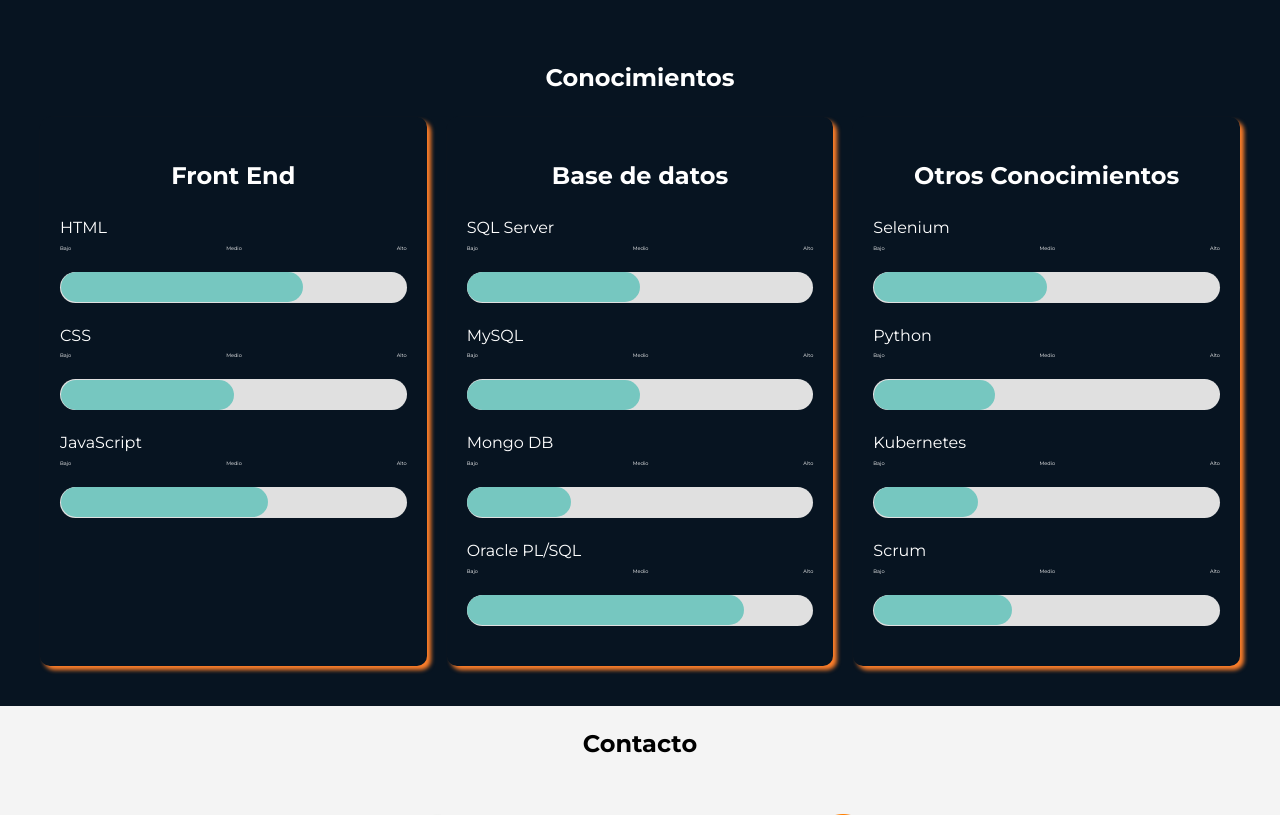
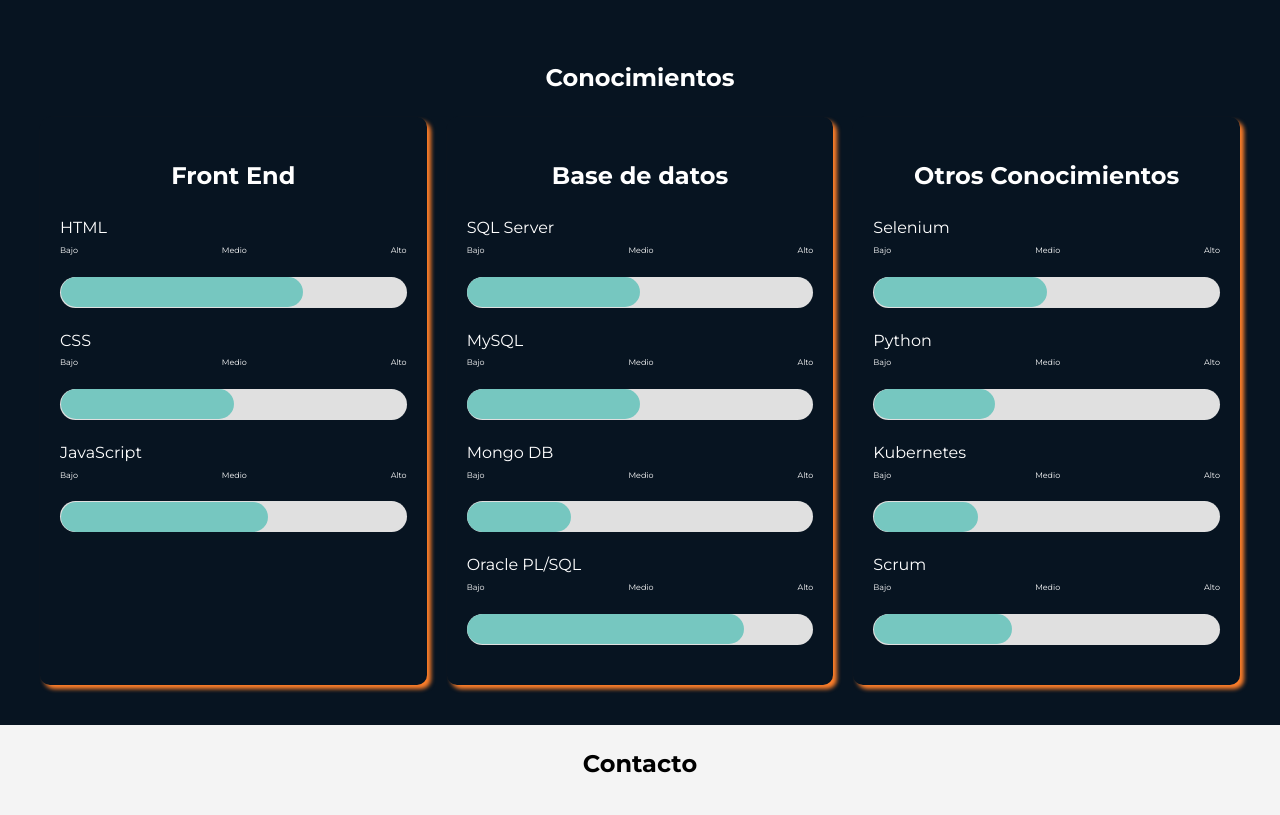
Before and after one commit to jvasquezg3/CvWeb, a Flask app: page / in a window 1280 px wide. Shown: the part 3164-3979 px from the top of the page. Run offline with Flask 3, Linux system fonts and the light colour scheme.

Commit message:
Add files via upload

```diff
--- a/static/styles.css
+++ b/static/styles.css
@@ -291,7 +291,7 @@ main {
     display: flex;
     justify-content: space-between;
     margin-top: 3px;
-    font-size: 5px;
+    font-size: 8px;
 }
 
 .txtbar .prbar {
```
